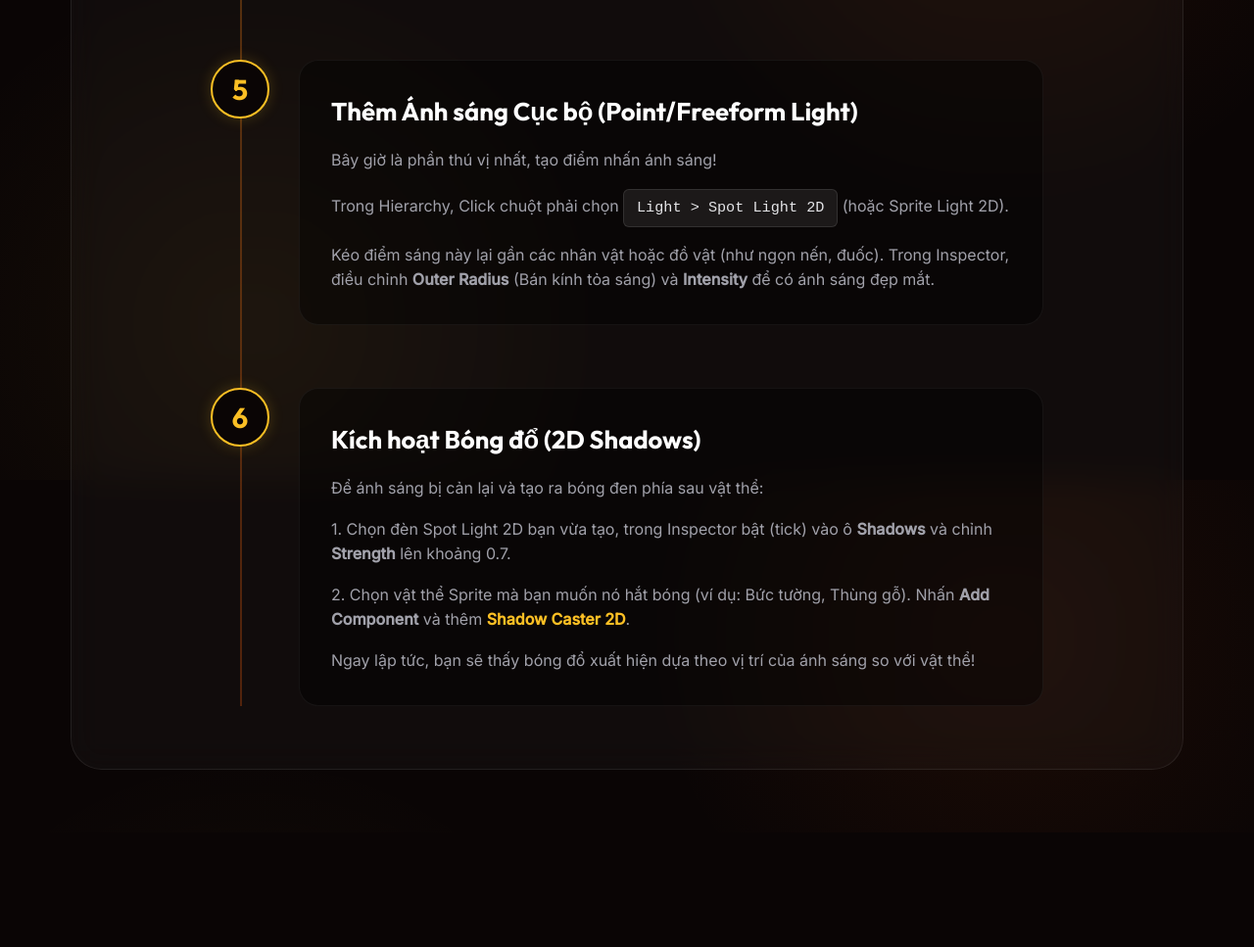
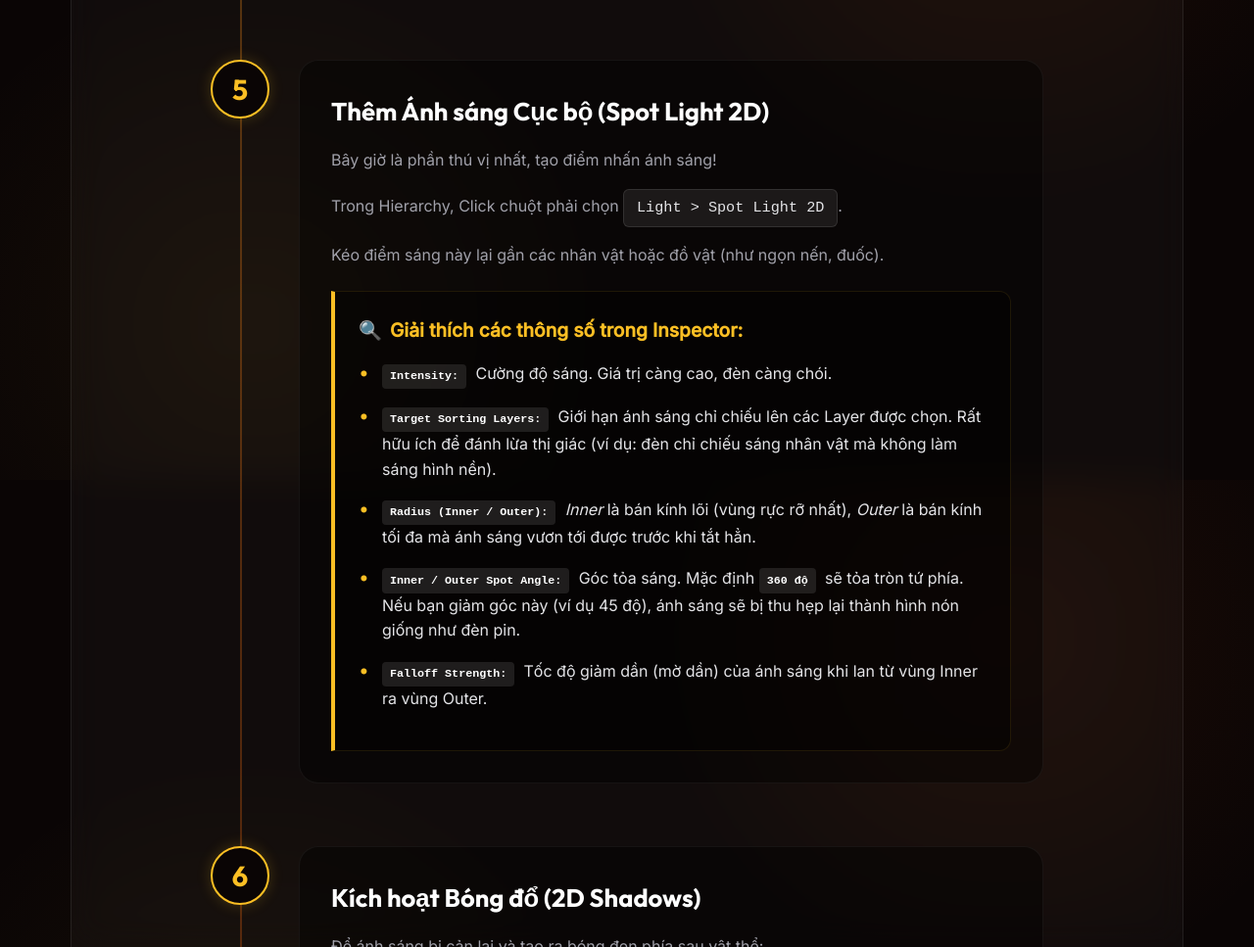
Before and after one commit to huuhuybn/UnityModule2-CauhinhGame2D, a plain HTML site: page urp_2d_lighting_lesson.html in a window 1280 px wide. Shown: the part 2710-3677 px from the top of the page at 98% size. Before the commit the page ends 3560 px from the top, so only its background shows below. Drawn offline with Linux system fonts and the light colour scheme.

Commit message:
Add inspector explanation for Spot Light 2D

```diff
--- a/urp_2d_lighting_lesson.html
+++ b/urp_2d_lighting_lesson.html
@@ -283,6 +283,49 @@
             border: 1px solid rgba(255,255,255,0.1);
         }
 
+        /* Inspector Box */
+        .inspector-box {
+            background: rgba(0, 0, 0, 0.4);
+            padding: 1.5rem;
+            margin-top: 1.5rem;
+            border-radius: 0 12px 12px 0;
+            border: 1px solid rgba(251, 191, 36, 0.1);
+            border-left: 4px solid var(--accent-1);
+        }
+
+        .prop-list {
+            list-style: none;
+            padding-left: 0;
+            margin-top: 1rem;
+        }
+
+        .prop-list li {
+            margin-bottom: 1rem;
+            color: #e4e4e7;
+            padding-left: 1.5rem;
+            position: relative;
+        }
+
+        .prop-list li::before {
+            content: '•';
+            color: var(--accent-1);
+            position: absolute;
+            left: 0;
+            font-size: 1.2rem;
+            line-height: 1.2;
+        }
+
+        .prop-list strong {
+            color: #fff;
+            background: rgba(255,255,255,0.1);
+            padding: 0.2rem 0.5rem;
+            border-radius: 4px;
+            font-family: monospace;
+            font-size: 0.9em;
+            margin-right: 0.3rem;
+            display: inline-block;
+        }
+
         /* Animations */
         @keyframes fadeInDown {
             from { opacity: 0; transform: translateY(-30px); }
@@ -408,10 +451,23 @@
                 <div class="step">
                     <div class="step-number">5</div>
                     <div class="step-content">
-                        <h3>Thêm Ánh sáng Cục bộ (Point/Freeform Light)</h3>
+                        <h3>Thêm Ánh sáng Cục bộ (Spot Light 2D)</h3>
                         <p>Bây giờ là phần thú vị nhất, tạo điểm nhấn ánh sáng!</p>
-                        <p>Trong Hierarchy, Click chuột phải chọn <span class="path-box">Light > Spot Light 2D</span> (hoặc Sprite Light 2D).</p>
-                        <p>Kéo điểm sáng này lại gần các nhân vật hoặc đồ vật (như ngọn nến, đuốc). Trong Inspector, điều chỉnh <strong>Outer Radius</strong> (Bán kính tỏa sáng) và <strong>Intensity</strong> để có ánh sáng đẹp mắt.</p>
+                        <p>Trong Hierarchy, Click chuột phải chọn <span class="path-box">Light > Spot Light 2D</span>.</p>
+                        <p>Kéo điểm sáng này lại gần các nhân vật hoặc đồ vật (như ngọn nến, đuốc).</p>
+
+                        <div class="inspector-box">
+                            <h4 style="color: var(--accent-1); font-size: 1.2rem; display: flex; align-items: center; gap: 0.5rem;">
+                                <span>🔍</span> Giải thích các thông số trong Inspector:
+                            </h4>
+                            <ul class="prop-list">
+                                <li><strong>Intensity:</strong> Cường độ sáng. Giá trị càng cao, đèn càng chói.</li>
+                                <li><strong>Target Sorting Layers:</strong> Giới hạn ánh sáng chỉ chiếu lên các Layer được chọn. Rất hữu ích để đánh lừa thị giác (ví dụ: đèn chỉ chiếu sáng nhân vật mà không làm sáng hình nền).</li>
+                                <li><strong>Radius (Inner / Outer):</strong> <em>Inner</em> là bán kính lõi (vùng rực rỡ nhất), <em>Outer</em> là bán kính tối đa mà ánh sáng vươn tới được trước khi tắt hẳn.</li>
+                                <li><strong>Inner / Outer Spot Angle:</strong> Góc tỏa sáng. Mặc định <strong>360 độ</strong> sẽ tỏa tròn tứ phía. Nếu bạn giảm góc này (ví dụ 45 độ), ánh sáng sẽ bị thu hẹp lại thành hình nón giống như đèn pin.</li>
+                                <li><strong>Falloff Strength:</strong> Tốc độ giảm dần (mờ dần) của ánh sáng khi lan từ vùng Inner ra vùng Outer.</li>
+                            </ul>
+                        </div>
                     </div>
                 </div>
 
```
